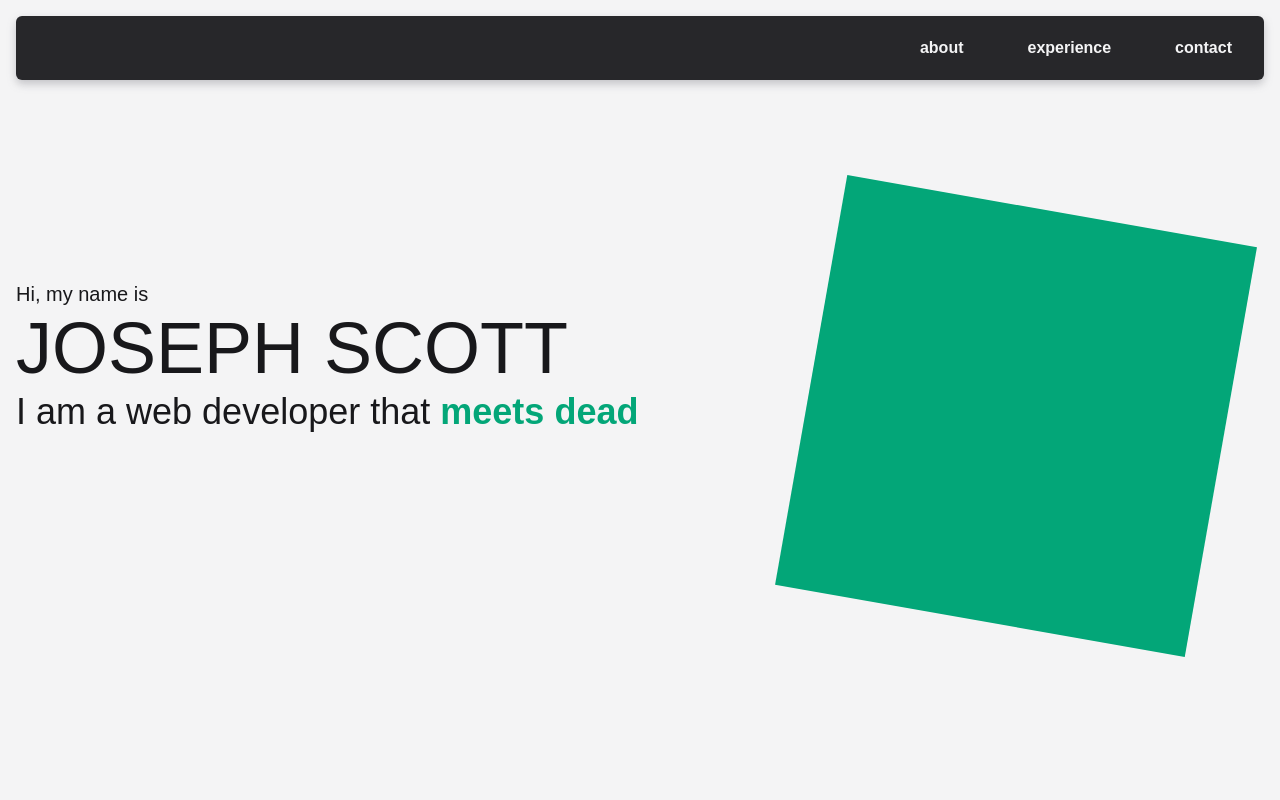
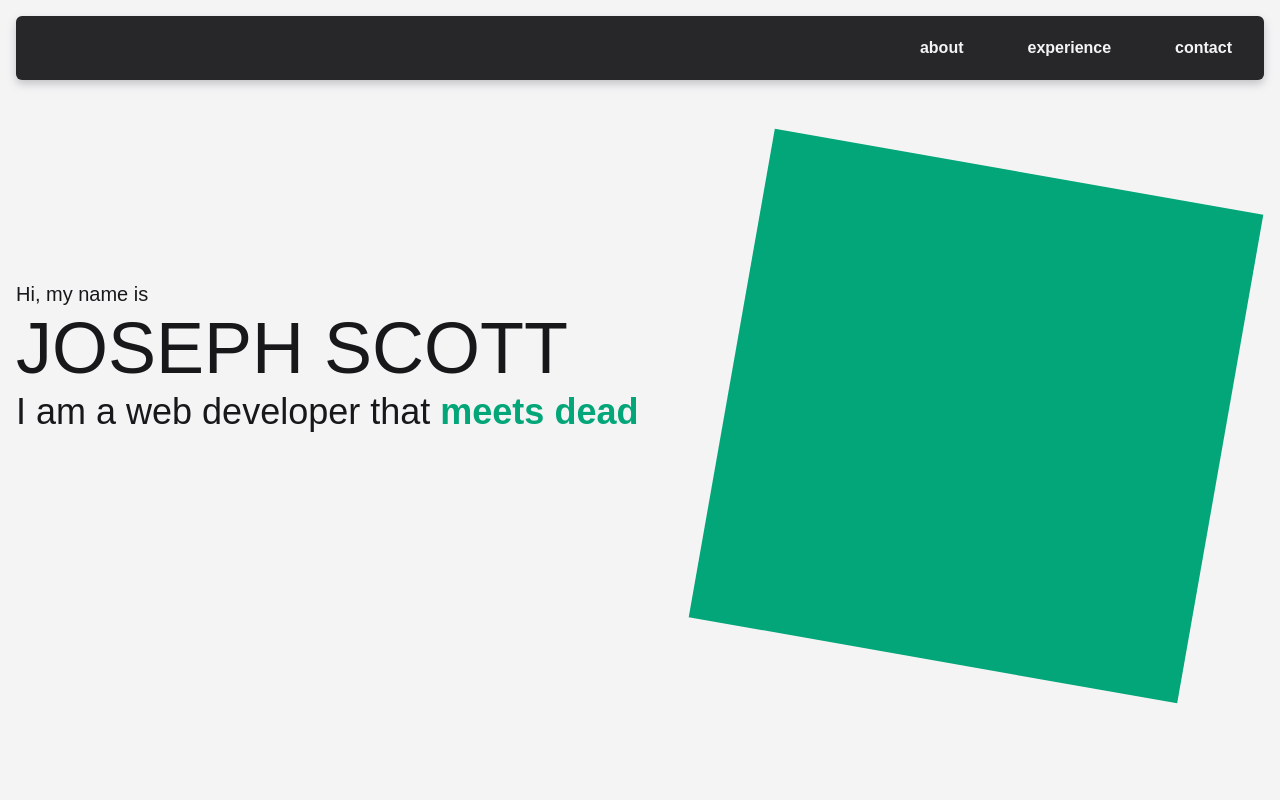
Before and after one commit to scottjoe1996/portfolio, a Next.js app: page / in a window 1280 px wide. Shown: the top 800 px of the page. Built offline with nearby package versions, Linux system fonts and the light colour scheme.

Commit message:
both h1 and image placeholder now shrink until basis-md then the flex container wraps

```diff
--- a/app/home-section.tsx
+++ b/app/home-section.tsx
@@ -5,8 +5,8 @@ import Typewriter from "typewriter-effect";
 
 const HomeSection: React.FC = () => {
   return (
-    <section className="flex w-full flex-row flex-wrap-reverse content-center items-center justify-center sm:h-[80dvh] lg:flex-nowrap">
-      <div className="lg:w-4xl">
+    <section className="flex w-full flex-row flex-wrap-reverse content-center items-center justify-center sm:h-[80dvh]">
+      <div className="max-w-4xl min-w-xs shrink grow basis-md">
         <p className="mb-1 text-xl">Hi, my name is</p>
         <h1 className="mb-2 text-7xl">JOSEPH SCOTT</h1>
         <p className="min-h-40 text-4xl text-pretty">
@@ -32,7 +32,7 @@ const HomeSection: React.FC = () => {
           />
         </p>
       </div>
-      <div className="min-w-xs shrink basis-xl p-10">
+      <div className="max-w-xl min-w-2xs shrink grow basis-md p-10">
         <div className="aspect-square size-full rotate-10 bg-[#03A678]" />
       </div>
     </section>
```
